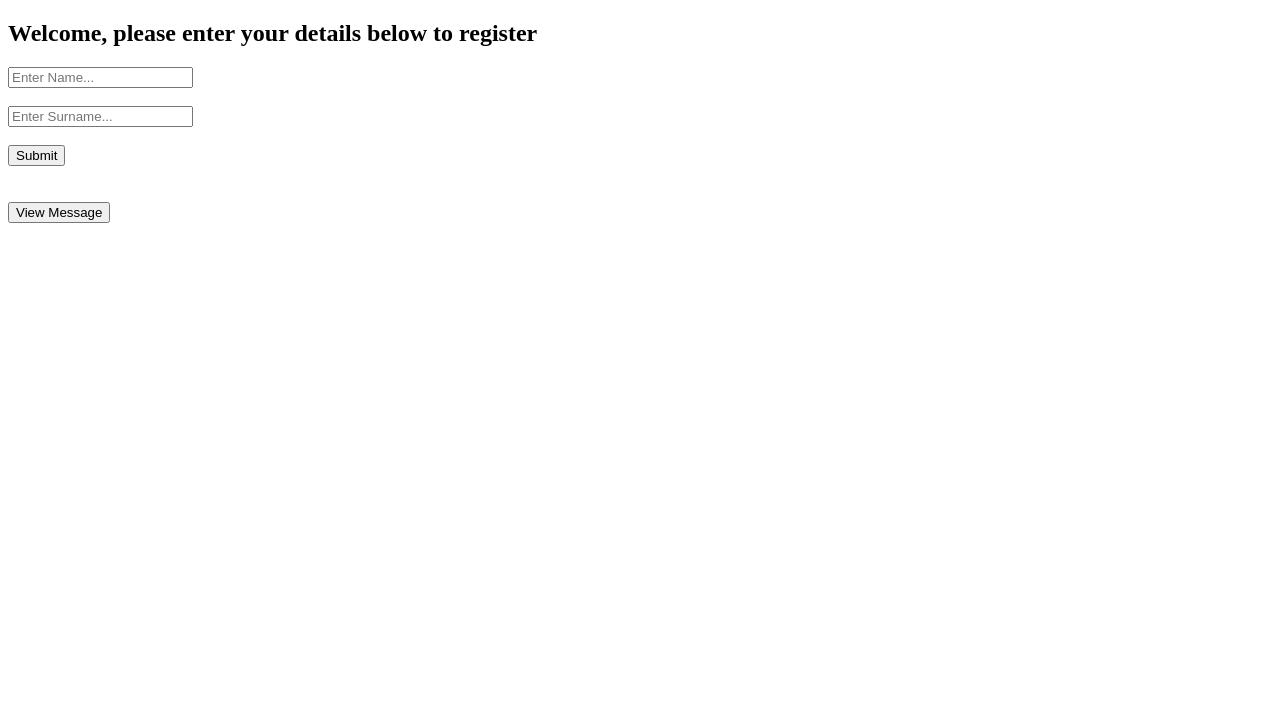
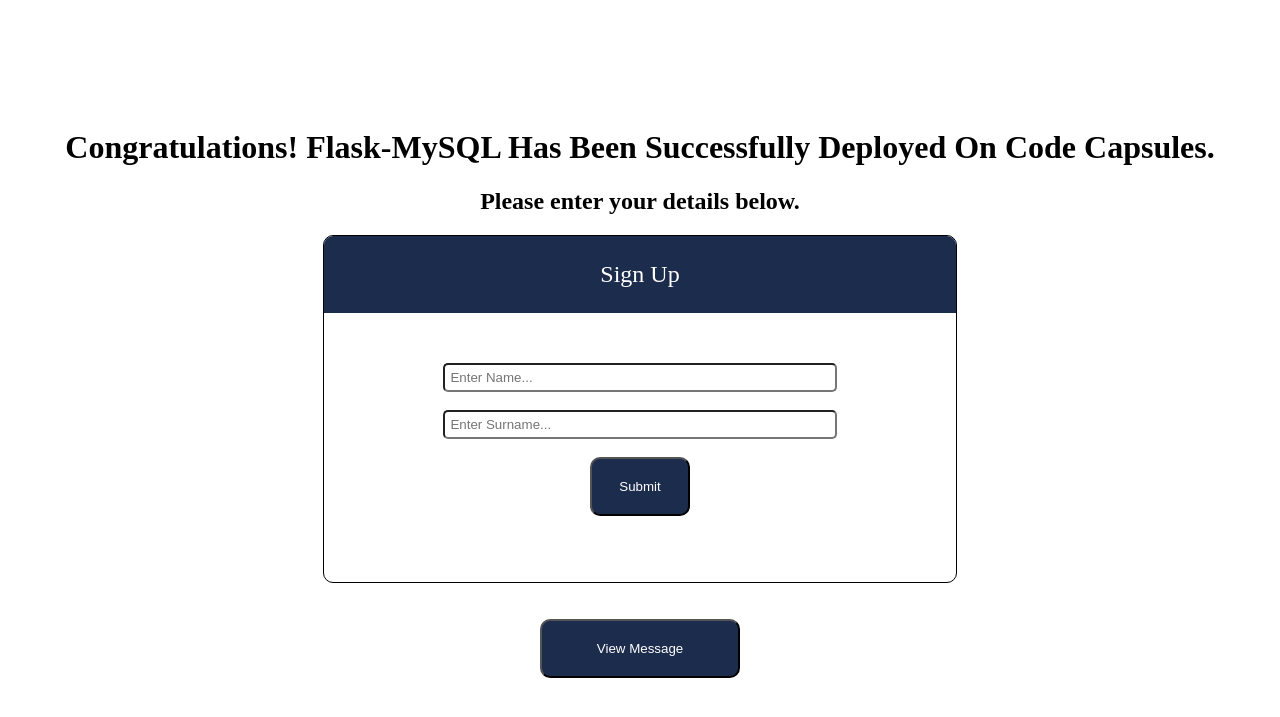
Before and after one commit to ritza-co/demo-flask-mysql, a Flask app: page / in a window 1280 px wide. Shown: the top 717 px of the page. Run offline with Flask 2, Linux system fonts and the light colour scheme.

Commit message:
Added styling

```diff
--- /dev/null
+++ b/static/css/styles.css
@@ -0,0 +1,48 @@
+body{
+    text-align: center;
+    padding-top: 100px;
+}
+
+form{
+    padding-bottom: 50px;
+    width: 50%;
+    max-width: 900px;
+    margin: auto;
+    border: solid 1px black;
+    border-radius: 10px;
+    overflow: hidden;
+}
+
+input{
+    width: 60%;
+    padding: 5px 5px;
+    border-radius: 5px;
+}
+
+.signup{
+    background-color: #1c2c4c;
+    padding: 25px 0;
+    margin-bottom: 50px;
+}
+
+.signup p{
+    margin: 0;
+    color: white;
+    font-size: 24px;
+}
+
+button{
+    width: 100px;
+    padding: 20px;
+    background-color: #1c2c4c;
+    color: white;
+    border-radius: 10px;
+}
+
+#feedback{
+    color: yellowgreen;
+}
+
+#view{
+    width: 200px;
+}
--- a/templates/index.html
+++ b/templates/index.html
@@ -2,7 +2,9 @@
 <html lang="en">
 
 <head>
-    <title>Flask MySQL App</title>
+    <title>Flask-MySQL App</title>
+    <link rel="stylesheet" type="text/css"
+          href="{{ url_for('static', filename='css/styles.css', _external=True, _scheme='https') }}">
 
 </head>
 
@@ -11,21 +13,25 @@
     <script type="text/javascript"
         src="{{ url_for('static', filename='js/jquery.min.js', _external=True, _scheme='https') }}"></script>
 
-    <h2>Welcome, please enter your details below to register</h2>
+    <h1>Congratulations! Flask-MySQL Has Been Successfully Deployed On Code Capsules.</h1>
+
+    <h2>Please enter your details below.</h2>
     <div class="container">
         <form>
+            <div class="signup"><p>Sign Up</p></div>
             <input type="text" name="name" placeholder="Enter Name..." />
             <br/><br/>
             <input type="text" name="surname" placeholder="Enter Surname..." />
             <br/><br/>
             <button id="btnSignUp">Submit</button>
+            <p id="feedback"></p>
         </form>
 
         <br/><br/>
         <button id="view">View Message</button>
 
         <br/><br/>
-        <p></p>
+        <p id="personalmessage"></p>
     </div>
 
     <script type="text/javascript">
@@ -41,6 +47,7 @@
                 console.log(response);
                 console.log(response.pid);
                 pid = response.pid;
+                $("#feedback").append("Data submitted successfully!")
             },
             error: function(error) {
                 console.log(error);
@@ -51,7 +58,7 @@
 
     $(function() {
         $('#view').click(function() {
-            console.log("The pid is ", pid);
+            console.log("The pid is", pid);
             $.ajax({
             url: '/view',
             data: JSON.stringify({ "pid": pid }),
@@ -60,7 +67,7 @@
             success: function(response) {
                 console.log(response);
                 var fullname = response.name + " " + response.surname;
-                $("p").append(` <b>Thank you ${fullname} for registering. We will be in touch soon.</b>. `);
+                $("#personalmessage").append(` <b>Thank you ${fullname} for registering. Feel free to extend the application to add more functionality.</b>. `);
             },
             error: function(error) {
                 console.log(error);
```
